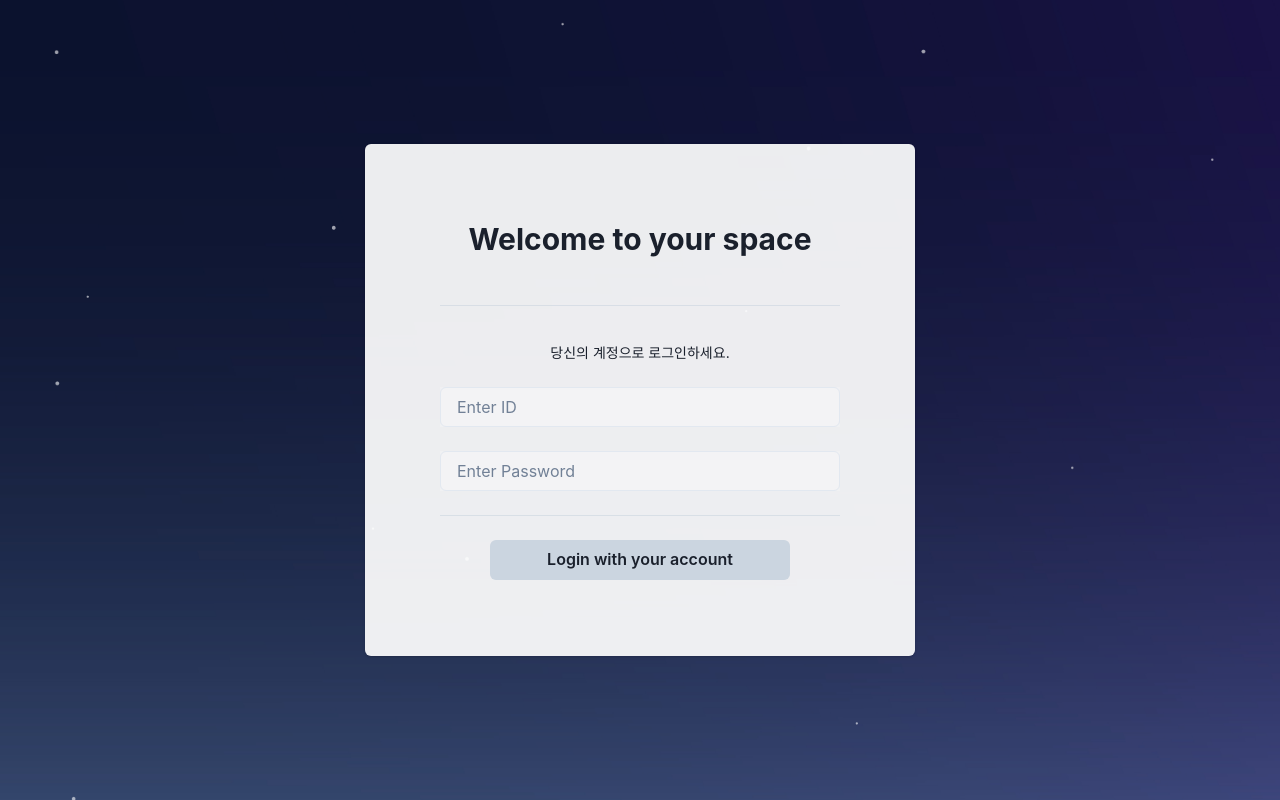
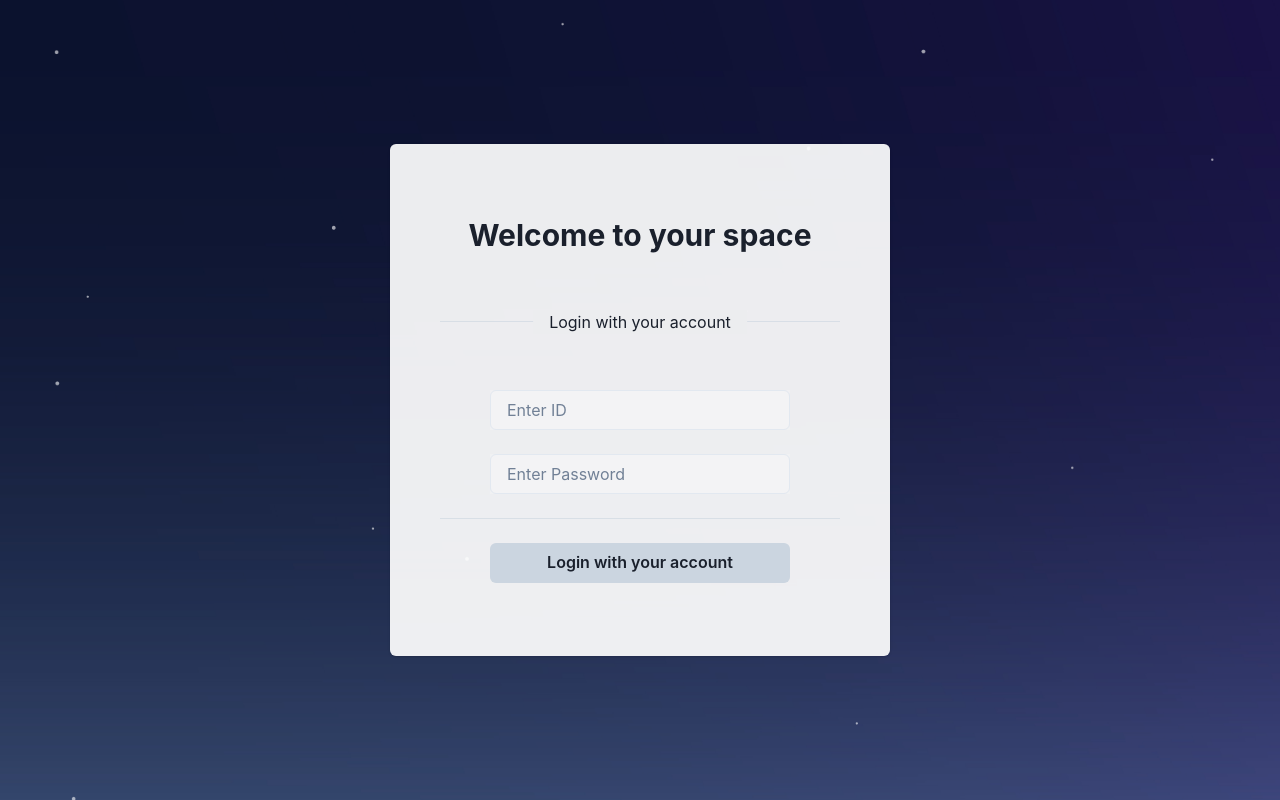
Before and after one commit to SpaceOfMind/SpaceOfMind-Front, a React (Create React App) app: page / in a window 1280 px wide. Built offline with nearby package versions, Linux system fonts and the light colour scheme.

Commit message:
일부 디자인 수정

```diff
--- a/package.json
+++ b/package.json
@@ -6,6 +6,8 @@
     "@chakra-ui/react": "^2.7.1",
     "@emotion/react": "^11.11.1",
     "@emotion/styled": "^11.11.0",
+    "@fontsource/open-sans": "^5.0.5",
+    "@fontsource/raleway": "^5.0.5",
     "@testing-library/jest-dom": "^5.16.5",
     "@testing-library/react": "^13.4.0",
     "@testing-library/user-event": "^14.4.3",
--- a/src/App.js
+++ b/src/App.js
@@ -1,12 +1,14 @@
+import '@fontsource/raleway/400.css';
+import '@fontsource/open-sans/700.css';
+
 import React from 'react';
-import { ChakraProvider, Box, theme } from '@chakra-ui/react';
+import { ChakraProvider, Box } from '@chakra-ui/react';
 import Authentication from './pages/Authentication';
-import Fonts from './Fonts';
+import theme from './theme';
 
 function App() {
   return (
     <ChakraProvider theme={theme}>
-      <Fonts />
       <Box w="100%" h="100vh" bgImage="/background.jpg" bgSize="cover">
         <Authentication />
       </Box>
--- a/src/pages/Authentication.js
+++ b/src/pages/Authentication.js
@@ -5,7 +5,7 @@ import {
   Center,
   Heading,
   Stack,
-  Text,
+  AbsoluteCenter,
   Input,
   Box,
   Button,
@@ -15,27 +15,37 @@ import {
 const Authentication = () => {
   return (
     <Center align="center" h="100vh">
-      <Card w="550px" h="64%" bgColor="whiteAlpha.900">
+      <Card w="500px" h="64%" bgColor="whiteAlpha.900">
         <Center h="100%">
           <Stack>
             <CardHeader>
               <Heading size="lg">Welcome to your space</Heading>
             </CardHeader>
+            <Center>
+              <Box width="480px" position="relative" padding="10">
+                <Divider borderColor="gray.300" />
+                <AbsoluteCenter bgColor="#ECEDEF" px="4">
+                  Login with your account
+                </AbsoluteCenter>
+              </Box>
+            </Center>
             <CardBody fontSize="20px">
               <Center>
                 <Stack spacing={6}>
                   <Center>
-                    <Divider width="400px" borderColor="gray.300" />
+                    <Box width="300px" bgColor="whiteAlpha.300" mx={4}>
+                      <Input placeholder="Enter ID" size="md" />
+                    </Box>
                   </Center>
-                  <Text pt="3" fontSize="sm">
-                    당신의 계정으로 로그인하세요.
-                  </Text>
-                  <Box width="400px" bgColor="whiteAlpha.300" mx={4}>
-                    <Input placeholder="Enter ID" size="md" />
-                  </Box>
-                  <Box width="400px" bgColor="whiteAlpha.300" mx={4}>
-                    <Input placeholder="Enter Password" size="md" />
-                  </Box>
+                  <Center>
+                    <Box width="300px" bgColor="whiteAlpha.300" mx={4}>
+                      <Input
+                        placeholder="Enter Password"
+                        size="md"
+                        type="password"
+                      />
+                    </Box>
+                  </Center>
                   <Center>
                     <Stack spacing={6}>
                       <Divider width="400px" borderColor="gray.300" />
--- a/src/theme.js
+++ b/src/theme.js
@@ -1,3 +1,4 @@
+import { theme as chakraTheme } from '@chakra-ui/react';
 import { extendTheme } from '@chakra-ui/react';
 
 // 2. Add your color mode config
@@ -6,7 +7,11 @@ const config = {
     transparent: 'transparent',
     space: { 100: '#3E5780', 200: '#293666', 300: '#0A2644', 400: '#0B1733' },
   },
-  fonts: { heading: 'Open Sans', body: 'Open Sans' },
+  fonts: {
+    ...chakraTheme.fonts,
+    heading: `'Open Sans', sans-serif`,
+    body: `'Raleway', sans-serif`,
+  },
   initialColorMode: 'light',
   useSystemColorMode: false,
 };
```
Also changed, not shown: 1 other file (tests, documents, lock files or other folders).
